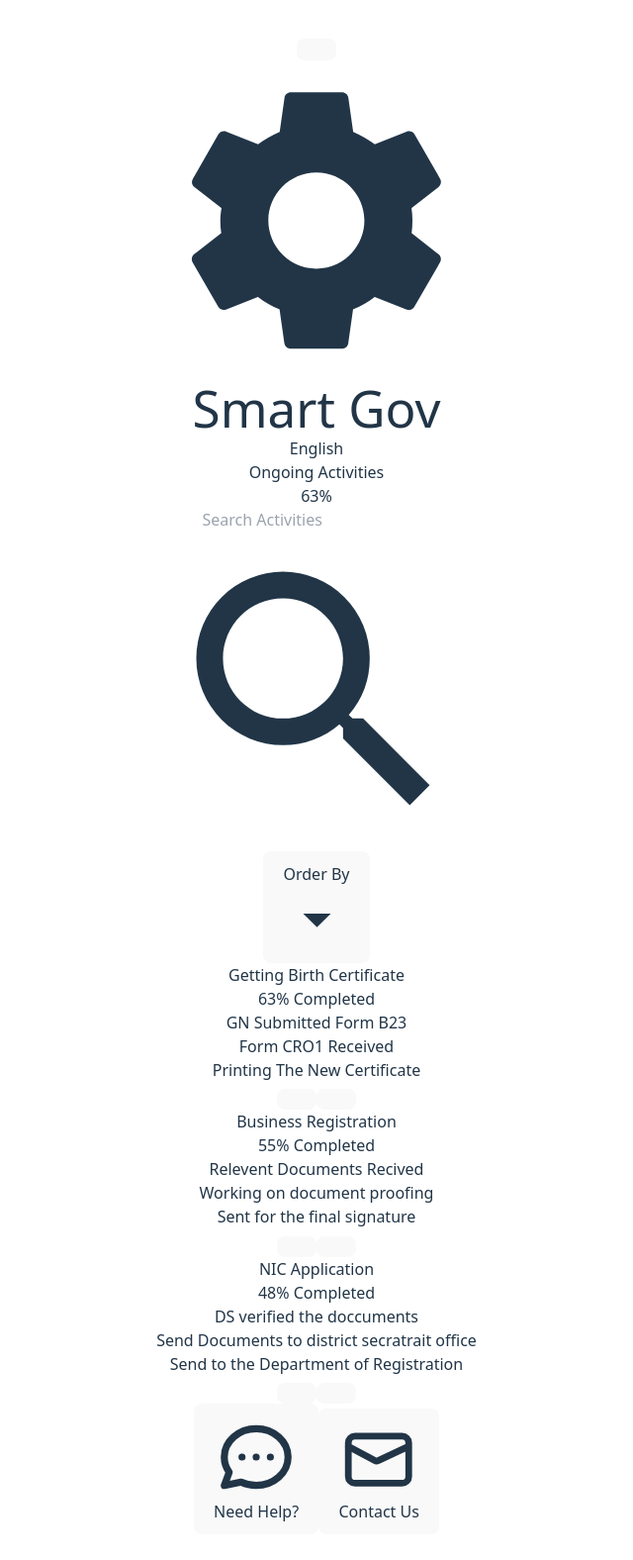
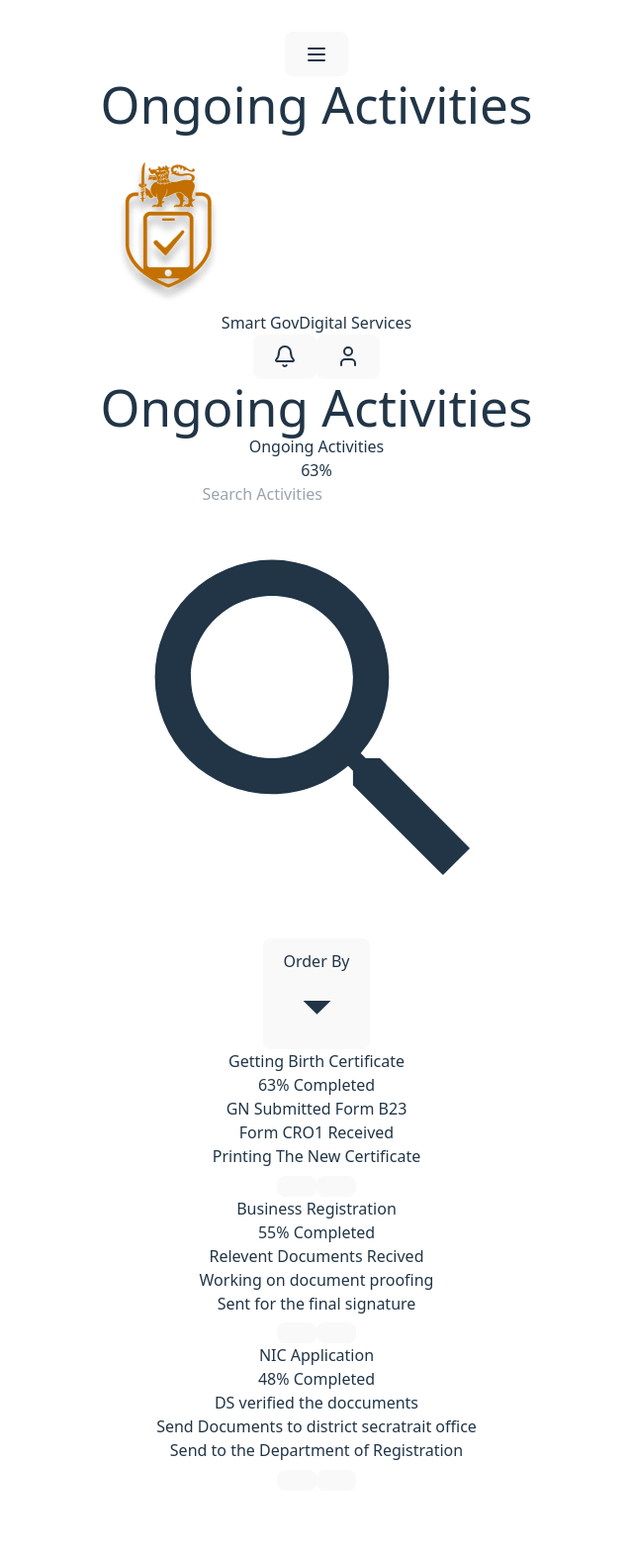
Before and after one commit to didulanthaisuru/smartgov_backend, a React (Vite) app in the folder frontend/: page /ongoing-activities in a window 1280 px wide. Shown: the top 1576 px of the page at 99% size, without its empty margins (320-960 px from the left). After the commit the page ends 1538 px from the top, so only its background shows below. Built offline with nearby package versions, Linux system fonts and the light colour scheme.

Commit message:
header added

```diff
--- a/frontend/src/components/Header.jsx
+++ b/frontend/src/components/Header.jsx
@@ -39,7 +39,7 @@ const Header = ({ title, setShowSidebar, showLanguageSelector = false, language
             {/* Hamburger Menu */}
             <button
               onClick={() => setShowSidebar(true)}
-              className="p-2 rounded-md bg-gray-50 hover:bg-gray-100 transition-colors border border-gray-200"
+              className="p-2.5 rounded-md bg-gray-50 hover:bg-gray-100 transition-colors border border-gray-200 flex items-center justify-center"
               aria-label="Open menu"
             >
               <Menu className="w-5 h-5 text-gray-600" />
@@ -80,13 +80,13 @@ const Header = ({ title, setShowSidebar, showLanguageSelector = false, language
           </div>
 
           {/* Right Section - Actions */}
-          <div className="flex items-center space-x-3">
+          <div className="flex items-center space-x-2">
             {/* Language Selector */}
             {showLanguageSelector && (
               <div className="relative">
                 <button
                   onClick={() => setIsLanguageDropdownOpen(!isLanguageDropdownOpen)}
-                  className="flex items-center space-x-2 px-3 py-2 rounded-md bg-gray-50 hover:bg-gray-100 transition-colors border border-gray-200"
+                  className="flex items-center space-x-2 px-3 py-2.5 rounded-md bg-gray-50 hover:bg-gray-100 transition-colors border border-gray-200"
                 >
                   <span className="text-sm font-medium text-gray-700">{currentLanguage.code}</span>
                   <ChevronDown className={`w-4 h-4 text-gray-500 transition-transform duration-200 ${isLanguageDropdownOpen ? 'rotate-180' : ''}`} />
@@ -124,7 +124,7 @@ const Header = ({ title, setShowSidebar, showLanguageSelector = false, language
             {/* Notification Bell */}
             <button
               onClick={handleNotificationClick}
-              className="p-2 rounded-md bg-gray-50 hover:bg-gray-100 transition-colors border border-gray-200 relative"
+              className="p-2.5 rounded-md bg-gray-50 hover:bg-gray-100 transition-colors border border-gray-200 relative flex items-center justify-center"
               aria-label="View notifications"
             >
               <Bell className="w-5 h-5 text-gray-600" />
@@ -135,7 +135,7 @@ const Header = ({ title, setShowSidebar, showLanguageSelector = false, language
             {/* User Profile */}
             <button
               onClick={handleProfileClick}
-              className="p-2 rounded-md bg-gray-50 hover:bg-gray-100 transition-colors border border-gray-200"
+              className="p-2.5 rounded-md bg-gray-50 hover:bg-gray-100 transition-colors border border-gray-200 flex items-center justify-center"
               aria-label="View profile"
             >
               <User className="w-5 h-5 text-gray-600" />
--- a/frontend/src/pages/ContactUsPage.jsx
+++ b/frontend/src/pages/ContactUsPage.jsx
@@ -1,20 +1,7 @@
 import React, { useState } from 'react';
-
-// --- Helper Icon Components for a cleaner and more maintainable JSX ---
-
-// Hamburger menu icon
-const MenuIcon = () => (
-    <svg className="w-6 h-6 text-gray-800" fill="none" stroke="currentColor" viewBox="0 0 24 24" >
-        <path strokeLinecap="round" strokeLinejoin="round" strokeWidth="2" d="M4 6h16M4 12h16M4 18h16"></path>
-    </svg>
-);
-
-// Dropdown arrow icon
-const DropdownIcon = () => (
-    <svg className="w-5 h-5 text-gray-600" fill="none" stroke="currentColor" viewBox="0 0 24 24">
-        <path strokeLinecap="round" strokeLinejoin="round" strokeWidth="2" d="M19 9l-7 7-7-7"></path>
-    </svg>
-);
+import { useNavigate } from 'react-router-dom';
+import Header from '../components/Header';
+import Sidebar from '../components/Sidebar';
 
 // User icon for the title
 const UserIcon = () => (
@@ -34,10 +21,9 @@ const SuccessTickIcon = () => (
 
 
 // Main Contact Us Page Component
-const App = () => {
-    // In a real app, you would use useNavigate from react-router-dom
-    // const navigate = useNavigate();
-
+const ContactUsPage = () => {
+    const navigate = useNavigate();
+    const [showSidebar, setShowSidebar] = useState(false);
     const [language, setLanguage] = useState('English');
     const [showSuccessPopup, setShowSuccessPopup] = useState(false);
     const [formData, setFormData] = useState({
@@ -64,7 +50,7 @@ const App = () => {
     const handleCancel = () => {
         setFormData({ name: '', email: '', contactNumber: '', message: '' });
         console.log('Form cancelled and cleared.');
-        // navigate('/services'); // Example navigation
+        navigate('/services'); // Navigate back to services
     };
 
     const handleClosePopup = () => {
@@ -72,28 +58,28 @@ const App = () => {
         // Reset form after successful submission
         setFormData({ name: '', email: '', contactNumber: '', message: '' });
         console.log('Popup closed and form reset.');
-        // navigate('/services'); // Navigate to another page after success
+        navigate('/services'); // Navigate to services page after success
     };
 
     return (
         <div className="min-h-screen bg-[#F0F4F8] font-sans relative overflow-hidden">
+            {/* Header Component */}
+            <Header
+                title="Contact Us"
+                setShowSidebar={setShowSidebar}
+                showLanguageSelector={true}
+                language={language}
+                onLanguageChange={setLanguage}
+            />
+
+            {/* Sidebar Component */}
+            <Sidebar showSidebar={showSidebar} setShowSidebar={setShowSidebar} />
 
             {/* --- Decorative Background Circles --- */}
             <div className={`absolute -left-40 top-1/4 w-96 h-96 bg-blue-200/40 rounded-full transition-all duration-500 ${showSuccessPopup ? 'filter blur-xl' : 'filter blur-lg'}`}></div>
             <div className={`absolute -right-40 bottom-1/4 w-96 h-96 bg-orange-200/30 rounded-full transition-all duration-500 ${showSuccessPopup ? 'filter blur-xl' : 'filter blur-lg'}`}></div>
 
             <div className={`relative z-10 transition-filter duration-500 ${showSuccessPopup ? 'filter blur-md' : ''}`}>
-                {/* --- Header --- */}
-                <header className="flex items-center justify-between px-4 py-3 bg-white/70 backdrop-blur-sm shadow-sm">
-                    <button className="p-2">
-                        <MenuIcon />
-                    </button>
-                    <div className="flex items-center gap-2 border border-gray-300 rounded-lg px-3 py-1.5 cursor-pointer hover:bg-gray-50">
-                        <span className="text-sm text-gray-800 font-medium">{language}</span>
-                        <DropdownIcon />
-                    </div>
-                </header>
-
                 {/* --- Main Content --- */}
                 <main className="px-6 py-8">
                     {/* Title Section */}
@@ -194,4 +180,4 @@ const App = () => {
     );
 };
 
-export default App;
+export default ContactUsPage;
--- a/frontend/src/pages/IncompleteActivitiesPage.jsx
+++ b/frontend/src/pages/IncompleteActivitiesPage.jsx
@@ -1,9 +1,12 @@
 import React, { useState } from 'react';
 import { useNavigate } from 'react-router-dom';
+import Header from '../components/Header';
+import Sidebar from '../components/Sidebar';
 
 const IncompleteActivitiesPage = () => {
   const navigate = useNavigate();
   const [searchTerm, setSearchTerm] = useState('');
+  const [showSidebar, setShowSidebar] = useState(false);
 
   const incompleteActivities = [
     {
@@ -21,6 +24,9 @@ const IncompleteActivitiesPage = () => {
 
   return (
     <div className="min-h-screen bg-white relative overflow-hidden">
+      {/* Sidebar */}
+      <Sidebar showSidebar={showSidebar} setShowSidebar={setShowSidebar} />
+
       {/* Background Decorative Elements with Blur */}
       <div className="absolute inset-0 overflow-hidden">
         <div className="absolute -top-20 -left-20 w-96 h-96 rounded-full bg-blue-100 opacity-30 backdrop-blur-lg"></div>
@@ -28,33 +34,11 @@ const IncompleteActivitiesPage = () => {
       </div>
 
       {/* Header */}
-      <div className="relative z-10 flex items-center justify-between px-6 py-6">
-        <button
-          onClick={() => navigate('/profile')}
-          className="w-9 h-9 flex items-center justify-center"
-        >
-          <div className="w-9 h-9 bg-gray-300 rounded"></div>
-        </button>
-
-        <div className="flex items-center">
-          {/* Incomplete Icon */}
-          <div className="w-6 h-6 flex items-center justify-center mr-4">
-            <svg className="w-6 h-6 text-black" fill="none" stroke="currentColor" viewBox="0 0 24 24">
-              <circle cx="12" cy="12" r="10" strokeDasharray="5,5" strokeWidth="2"/>
-              <circle cx="12" cy="12" r="3" fill="currentColor"/>
-            </svg>
-          </div>
-
-          <div className="flex items-center">
-            <div className="w-15 h-20 bg-gray-300 rounded mr-4"></div>
-            <h1 className="text-2xl font-medium text-black">Smart Gov</h1>
-          </div>
-        </div>
-
-        <div className="flex items-center bg-white bg-opacity-20 border border-black rounded-xl px-4 py-2">
-          <span className="text-sm font-normal text-black mr-2">English</span>
-          <div className="w-6 h-6 bg-gray-300 rounded"></div>
-        </div>
+      <div className="relative z-10">
+        <Header
+          title="Incomplete Activities"
+          setShowSidebar={setShowSidebar}
+        />
       </div>
 
       {/* Title and Progress */}
--- a/frontend/src/pages/MessagesPage.jsx
+++ b/frontend/src/pages/MessagesPage.jsx
@@ -2,13 +2,14 @@
 
 import React, { useState } from 'react';
 import { useNavigate } from 'react-router-dom';
-import LanguageSwitcher from '../components/languageSwitcher'; // Correct import path
-import HamburgerMenu from '../components/HamburgerMenu';
+import Header from '../components/Header';
+import Sidebar from '../components/Sidebar';
 import { CheckCircle, AlertCircle, Bell, MessageSquare } from 'lucide-react';
 
 const MessagesPage = () => {
   const navigate = useNavigate();
   const [searchTerm, setSearchTerm] = useState('');
+  const [showSidebar, setShowSidebar] = useState(false);
   // State for selected language, now managed by the parent
   const [selectedLanguage, setSelectedLanguage] = useState('English');
 
@@ -61,6 +62,9 @@ const MessagesPage = () => {
 
   return (
     <div className="min-h-screen bg-white relative overflow-hidden">
+      {/* Sidebar */}
+      <Sidebar showSidebar={showSidebar} setShowSidebar={setShowSidebar} />
+
       {/* Background Decorative Elements with Enhanced Blur */}
       <div className="absolute inset-0 overflow-hidden">
         <div className="absolute -top-20 -left-20 w-96 h-96 rounded-full bg-blue-100 opacity-30 backdrop-blur-[15px]"></div>
@@ -68,33 +72,12 @@ const MessagesPage = () => {
         <div className="absolute top-80 -left-36 w-[600px] h-[750px] rounded-full bg-blue-100 opacity-30 backdrop-blur-[15px]"></div>
       </div>
 
-      {/* Header with Enhanced Styling */}
-      <div className="relative z-10 flex items-center justify-between px-6 py-6">
-        <button
-          onClick={() => navigate('/profile')}
-          className="w-9 h-9 flex items-center justify-center"
-        >
-          <div className="w-9 h-9 bg-gray-300 rounded"></div>
-        </button>
-
-        <div className="flex items-center">
-          {/* Messages Icon */}
-          <div className="w-6 h-6 flex items-center justify-center mr-4 shadow-md">
-            <svg className="w-6 h-6 text-black" fill="currentColor" viewBox="0 0 24 24">
-              <path d="M20 4H4c-1.1 0-1.99.9-1.99 2L2 18c0 1.1.9 2 2 2h16c1.1 0 2-.9 2-2V6c0-1.1-.9-2-2-2zm0 4l-8 5-8-5V6l8 5 8-5v2z"/>
-            </svg>
-          </div>
-
-          <div className="flex items-center">
-            <div className="w-15 h-20 bg-gray-300 rounded mr-4 shadow-md"></div>
-            <h1 className="text-2xl font-medium text-black">Smart Gov</h1>
-          </div>
-        </div>
-
-        <div className="flex items-center bg-white bg-opacity-20 border border-black rounded-xl px-4 py-2 shadow-md">
-          <span className="text-sm font-normal text-black mr-2 drop-shadow-md">English</span>
-          <div className="w-6 h-6 bg-gray-300 rounded"></div>
-        </div>
+      {/* Header */}
+      <div className="relative z-10">
+        <Header
+          title="Messages"
+          setShowSidebar={setShowSidebar}
+        />
       </div>
 
       {/* Title and Summary */}
--- a/frontend/src/pages/OngoingActivitiesPage.jsx
+++ b/frontend/src/pages/OngoingActivitiesPage.jsx
@@ -1,5 +1,7 @@
 import React, { useState } from 'react';
 import { useNavigate } from 'react-router-dom';
+import Header from '../components/Header';
+import Sidebar from '../components/Sidebar';
 
 const OngoingActivitiesPage = () => {
   const navigate = useNavigate();
@@ -7,6 +9,7 @@ const OngoingActivitiesPage = () => {
   const [orderBy, setOrderBy] = useState('date');
   const [selectedActivity, setSelectedActivity] = useState(null);
   const [isModalOpen, setIsModalOpen] = useState(false);
+  const [showSidebar, setShowSidebar] = useState(false);
 
   const activities = [
     {
@@ -60,6 +63,9 @@ const OngoingActivitiesPage = () => {
 
   return (
     <div className="min-h-screen bg-white relative overflow-hidden">
+      {/* Sidebar */}
+      <Sidebar showSidebar={showSidebar} setShowSidebar={setShowSidebar} />
+
       {/* Background Decorative Elements with Enhanced Blur */}
       <div className="absolute inset-0 overflow-hidden">
         <div className="absolute -top-20 -left-20 w-96 h-96 rounded-full bg-blue-100 opacity-30 backdrop-blur-[15px]"></div>
@@ -67,33 +73,12 @@ const OngoingActivitiesPage = () => {
         <div className="absolute top-80 -left-36 w-[600px] h-[750px] rounded-full bg-blue-100 opacity-30 backdrop-blur-[15px]"></div>
       </div>
 
-      {/* Header with Enhanced Styling */}
-      <div className="relative z-10 flex items-center justify-between px-6 py-6">
-        <button
-          onClick={() => navigate('/profile')}
-          className="w-9 h-9 flex items-center justify-center"
-        >
-          <div className="w-9 h-9 bg-gray-300 rounded"></div>
-        </button>
-
-        <div className="flex items-center">
-          {/* Settings Icon */}
-          <div className="w-6 h-6 flex items-center justify-center mr-4 shadow-md">
-            <svg className="w-6 h-6 text-black" fill="currentColor" viewBox="0 0 24 24">
-              <path d="M19.14,12.94c0.04-0.3,0.06-0.61,0.06-0.94c0-0.32-0.02-0.64-0.07-0.94l2.03-1.58c0.18-0.14,0.23-0.41,0.12-0.61 l-1.92-3.32c-0.12-0.22-0.37-0.29-0.59-0.22l-2.39,0.96c-0.5-0.38-1.03-0.7-1.62-0.94L14.4,2.81c-0.04-0.24-0.24-0.41-0.48-0.41 h-3.84c-0.24,0-0.43,0.17-0.47,0.41L9.25,5.35C8.66,5.59,8.12,5.92,7.63,6.29L5.24,5.33c-0.22-0.08-0.47,0-0.59,0.22L2.74,8.87 C2.62,9.08,2.66,9.34,2.86,9.48l2.03,1.58C4.84,11.36,4.8,11.69,4.8,12s0.02,0.64,0.07,0.94l-2.03,1.58 c-0.18,0.14-0.23,0.41-0.12,0.61l1.92,3.32c0.12,0.22,0.37,0.29,0.59,0.22l2.39-0.96c0.5,0.38,1.03,0.7,1.62,0.94l0.36,2.54 c0.05,0.24,0.24,0.41,0.48,0.41h3.84c0.24,0,0.44-0.17,0.47-0.41l0.36-2.54c0.59-0.24,1.13-0.56,1.62-0.94l2.39,0.96 c0.22,0.08,0.47,0,0.59-0.22l1.92-3.32c0.12-0.22,0.07-0.47-0.12-0.61L19.14,12.94z M12,15.6c-1.98,0-3.6-1.62-3.6-3.6 s1.62-3.6,3.6-3.6s3.6,1.62,3.6,3.6S13.98,15.6,12,15.6z"/>
-            </svg>
-          </div>
-
-          <div className="flex items-center">
-            <div className="w-15 h-20 bg-gray-300 rounded mr-4 shadow-md"></div>
-            <h1 className="text-2xl font-medium text-black">Smart Gov</h1>
-          </div>
-        </div>
-
-        <div className="flex items-center bg-white bg-opacity-20 border border-black rounded-xl px-4 py-2 shadow-md">
-          <span className="text-sm font-normal text-black mr-2 drop-shadow-md">English</span>
-          <div className="w-6 h-6 bg-gray-300 rounded"></div>
-        </div>
+      {/* Header */}
+      <div className="relative z-10">
+        <Header
+          title="Ongoing Activities"
+          setShowSidebar={setShowSidebar}
+        />
       </div>
 
       {/* Title */}
@@ -110,7 +95,7 @@ const OngoingActivitiesPage = () => {
       </div>
 
       {/* Main Content Area with Enhanced Blur */}
-      <div className="relative z-10 bg-white rounded-t-3xl shadow-[0_4px_15px_rgba(0,0,0,0.25)] backdrop-blur-[15px] mx-8 min-h-[500px] p-6">
+      <div className="relative z-10 bg-white rounded-3xl shadow-[0_4px_15px_rgba(0,0,0,0.25)] backdrop-blur-[15px] mx-8 min-h-[500px] p-6">
         {/* Search and Filter Bar with Enhanced Styling */}
         <div className="flex items-center justify-between mb-6">
           <div className="flex-1 mr-4">
@@ -204,31 +189,6 @@ const OngoingActivitiesPage = () => {
             </div>
           ))}
         </div>
-
-        {/* Help Section */}
-        <div className="mt-8 pt-6 border-t border-gray-200">
-          <div className="flex items-center justify-center space-x-4">
-            <button
-              onClick={() => navigate('/chatbot')}
-              className="bg-blue-100 rounded-lg px-4 py-2 flex items-center space-x-2 hover:bg-blue-200 transition-colors"
-            >
-              <svg className="w-5 h-5 text-blue-600" fill="none" stroke="currentColor" viewBox="0 0 24 24">
-                <path strokeLinecap="round" strokeLinejoin="round" strokeWidth={2} d="M8 12h.01M12 12h.01M16 12h.01M21 12c0 4.418-4.03 8-9 8a9.863 9.863 0 01-4.255-.949L3 20l1.395-3.72C3.512 15.042 3 13.574 3 12c0-4.418 4.03-8 9-8s9 3.582 9 8z" />
-              </svg>
-              <span className="text-sm text-blue-600">Need Help?</span>
-            </button>
-
-            <button
-              onClick={() => navigate('/contact-us')}
-              className="bg-green-100 rounded-lg px-4 py-2 flex items-center space-x-2 hover:bg-green-200 transition-colors"
-            >
-              <svg className="w-5 h-5 text-green-600" fill="none" stroke="currentColor" viewBox="0 0 24 24">
-                <path strokeLinecap="round" strokeLinejoin="round" strokeWidth={2} d="M3 8l7.89 4.26c.31.17.69.17 1-.01L21 8M5 19h14a2 2 0 002-2V7a2 2 0 00-2-2H5a2 2 0 00-2 2v10a2 2 0 002 2z" />
-              </svg>
-              <span className="text-sm text-green-600">Contact Us</span>
-            </button>
-          </div>
-        </div>
       </div>
 
       {/* Bottom Padding */}
--- a/frontend/src/pages/UpdateInformationPage.jsx
+++ b/frontend/src/pages/UpdateInformationPage.jsx
@@ -1,8 +1,11 @@
 import React, { useState } from 'react';
 import { useNavigate } from 'react-router-dom';
+import Header from '../components/Header';
+import Sidebar from '../components/Sidebar';
 
 const UpdateInformationPage = () => {
   const navigate = useNavigate();
+  const [showSidebar, setShowSidebar] = useState(false);
   const [formData, setFormData] = useState({
     username: 'kavindu',
     email: 'kavindu@gmail.com',
@@ -25,29 +28,19 @@ const UpdateInformationPage = () => {
 
   return (
     <div className="min-h-screen bg-white relative overflow-hidden">
+      {/* Header Component */}
+      <Header
+        title="Update Information"
+        setShowSidebar={setShowSidebar}
+        showLanguageSelector={true}
+      />
+
+      {/* Sidebar Component */}
+      <Sidebar showSidebar={showSidebar} setShowSidebar={setShowSidebar} />
+
       {/* Background Decorative Elements */}
       <div className="absolute inset-0 overflow-hidden">
         <div className="absolute -top-40 -left-40 w-[800px] h-[730px] rounded-full bg-blue-100 opacity-30"></div>
-      </div>
-
-      {/* Header */}
-      <div className="relative z-10 flex items-center justify-between px-6 py-6">
-        <button
-          onClick={() => navigate('/profile')}
-          className="w-9 h-9 flex items-center justify-center"
-        >
-          <div className="w-9 h-9 bg-gray-300 rounded"></div>
-        </button>
-
-        <div className="flex items-center">
-          <div className="w-15 h-20 bg-gray-300 rounded mr-4"></div>
-          <h1 className="text-2xl font-medium text-black">Smart Gov</h1>
-        </div>
-
-        <div className="flex items-center bg-white bg-opacity-20 border border-black rounded-xl px-4 py-2">
-          <span className="text-sm font-normal text-black mr-2">English</span>
-          <div className="w-6 h-6 bg-gray-300 rounded"></div>
-        </div>
       </div>
 
       {/* Title */}
@@ -133,31 +126,6 @@ const UpdateInformationPage = () => {
             </button>
           </div>
         </div>
-
-        {/* Help Section */}
-        <div className="mt-12 pt-6 border-t border-gray-200">
-          <div className="flex items-center justify-center space-x-4">
-            <button
-              onClick={() => navigate('/chatbot')}
-              className="bg-blue-100 rounded-lg px-4 py-2 flex items-center space-x-2 hover:bg-blue-200 transition-colors"
-            >
-              <svg className="w-5 h-5 text-blue-600" fill="none" stroke="currentColor" viewBox="0 0 24 24">
-                <path strokeLinecap="round" strokeLinejoin="round" strokeWidth={2} d="M8 12h.01M12 12h.01M16 12h.01M21 12c0 4.418-4.03 8-9 8a9.863 9.863 0 01-4.255-.949L3 20l1.395-3.72C3.512 15.042 3 13.574 3 12c0-4.418 4.03-8 9-8s9 3.582 9 8z" />
-              </svg>
-              <span className="text-sm text-blue-600">Need Help?</span>
-            </button>
-
-            <button
-              onClick={() => navigate('/contact-us')}
-              className="bg-green-100 rounded-lg px-4 py-2 flex items-center space-x-2 hover:bg-green-200 transition-colors"
-            >
-              <svg className="w-5 h-5 text-green-600" fill="none" stroke="currentColor" viewBox="0 0 24 24">
-                <path strokeLinecap="round" strokeLinejoin="round" strokeWidth={2} d="M3 8l7.89 4.26c.31.17.69.17 1-.01L21 8M5 19h14a2 2 0 002-2V7a2 2 0 00-2-2H5a2 2 0 00-2 2v10a2 2 0 002 2z" />
-              </svg>
-              <span className="text-sm text-green-600">Contact Us</span>
-            </button>
-          </div>
-        </div>
       </div>
 
       {/* Success Modal */}
```
Also changed, not shown: frontend/src/App.jsx (+4 -4 lines), 2 other files (tests, documents, lock files or other folders).
